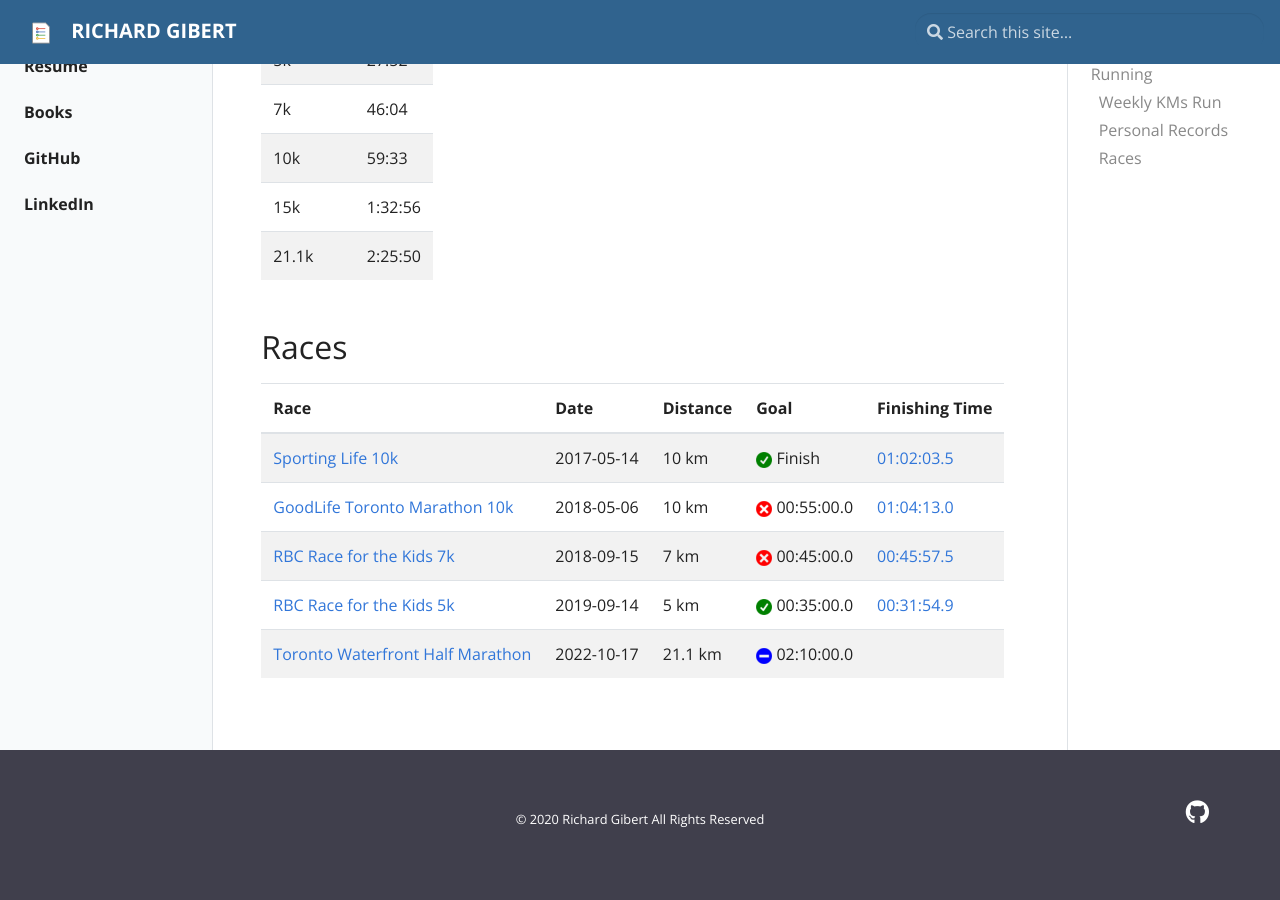
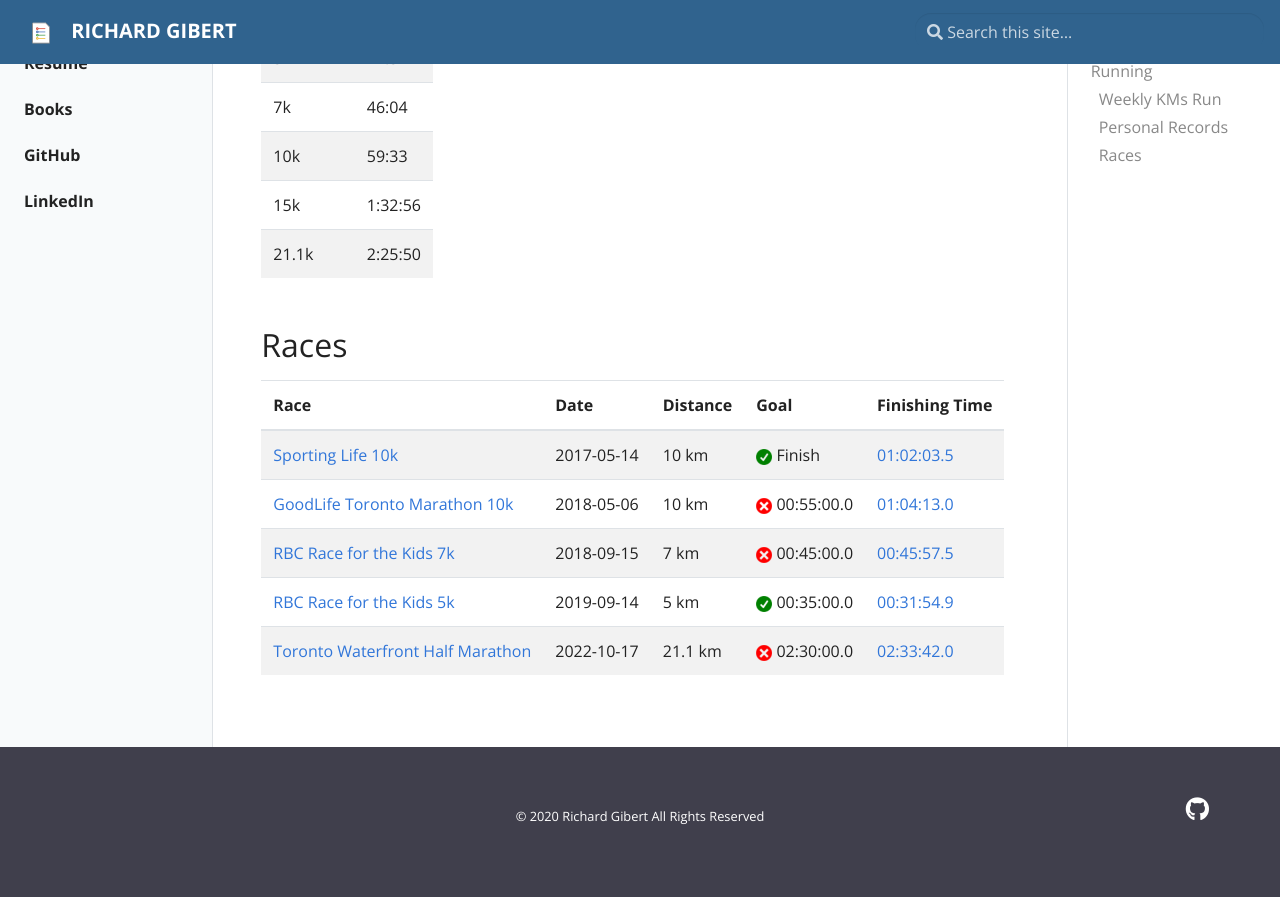
Before and after one commit to rgibert/rgibert.github.io, a Jekyll site: the page built from _docs/running.md, in a window 1280 px wide and 900 px high, scrolled down 710 px. Built offline with Jekyll 4.4.1, drawn with Linux system fonts in a browser that asks for light colours.

Commit message:
update running

```diff
--- a/_docs/running.md
+++ b/_docs/running.md
@@ -28,8 +28,8 @@
 
 | Race | Date | Distance | Goal | Finishing Time |
 |------|------|----------|------|----------------|
-| [Sporting Life 10k](http://www.sportinglife10k.ca/) | 2017-05-14 | 10 km | ![Success](/assets/img/green-check.png) Finish | [01:02:03.5](https://www.sportstats.ca/display-results.xhtml?raceid=43449&bib=15274) |
+| [Sporting Life 10k](http://www.sportinglife10k.ca/) | 2017-05-14 | 10 km | ![Succeeded](/assets/img/green-check.png) Finish | [01:02:03.5](https://www.sportstats.ca/display-results.xhtml?raceid=43449&bib=15274) |
 | [GoodLife Toronto Marathon 10k](http://www.torontomarathon.com/races/10k-run/) | 2018-05-06 | 10 km | ![Failed](/assets/img/red-cross.png) 00:55:00.0 | [01:04:13.0](https://www.sportstats.ca/display-results.xhtml?raceid=93240&bib=10225) |
 | [RBC Race for the Kids 7k](http://www.rbcraceforthekids.ca/) | 2018-09-15 | 7 km | ![Failed](/assets/img/red-cross.png) 00:45:00.0 | [00:45:57.5](https://www.sportstats.ca/display-results.xhtml?raceid=94305&bib=731) |
-| [RBC Race for the Kids 5k](http://www.rbcraceforthekids.ca/) | 2019-09-14 | 5 km | ![Success](/assets/img/green-check.png) 00:35:00.0 | [00:31:54.9](https://www.sportstats.ca/display-results.xhtml?raceid=101622&bib=191) |
-| [Toronto Waterfront Half Marathon](http://www.torontowaterfrontmarathon.com/event-info/half-marathon/) | 2022-10-17 | 21.1 km | ![TBD](/assets/img/blue-dash.png) 02:10:00.0 | |
+| [RBC Race for the Kids 5k](http://www.rbcraceforthekids.ca/) | 2019-09-14 | 5 km | ![Succeeded](/assets/img/green-check.png) 00:35:00.0 | [00:31:54.9](https://www.sportstats.ca/display-results.xhtml?raceid=101622&bib=191) |
+| [Toronto Waterfront Half Marathon](http://www.torontowaterfrontmarathon.com/event-info/half-marathon/) | 2022-10-17 | 21.1 km | ![Failed](/assets/img/red-cross.png) 02:30:00.0 | [02:33:42.0](https://www.sportstats.ca/display-results.xhtml?raceid=114381&bib=8749)|
```
Also changed, not shown: assets/img/running-kms.png, 1 other file.
